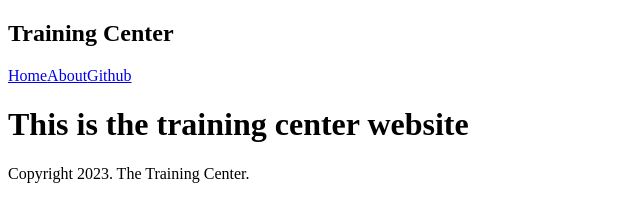
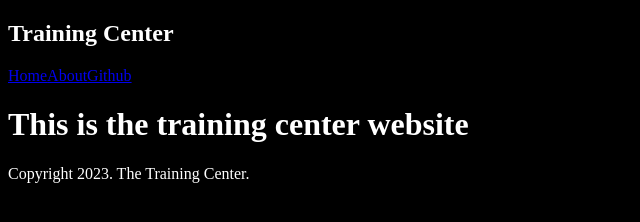
Before and after one commit to kowais915/Training-center, a Gatsby site: page / in a window 1280 px wide. Shown: the whole page, without its empty margins (0-640 px from the left). Built offline with nearby package versions, Linux system fonts and the light colour scheme; Gatsby itself is replaced by a stand-in of ours.

Commit message:
added global style sheet

```diff
--- a/src/components/Layout.js
+++ b/src/components/Layout.js
@@ -1,6 +1,7 @@
 import React from 'react';
 import Footer from './Footer';
 import Navbar from "./Navbar";
+import '../styles/styles.css';
 
 const Layout = ({children}) => {
     return (
--- a/src/components/Navbar.js
+++ b/src/components/Navbar.js
@@ -1,10 +1,11 @@
 import React from 'react'
-import  {Link } from 'gatsby'
+import  {Link } from 'gatsby';
+import styles from  '../styles/navbar.module.css';
 
 
 const Navbar= () => {
     return (
-            <nav>
+            <nav className={styles}>
                 {/* site title */}
                 <h2>Training Center</h2>
 
--- /dev/null
+++ b/src/styles/styles.css
@@ -0,0 +1,4 @@
+body{
+    background-color: black;
+    color: white;
+}
```
Also changed, not shown: src/styles/navbar.module.css (added).
